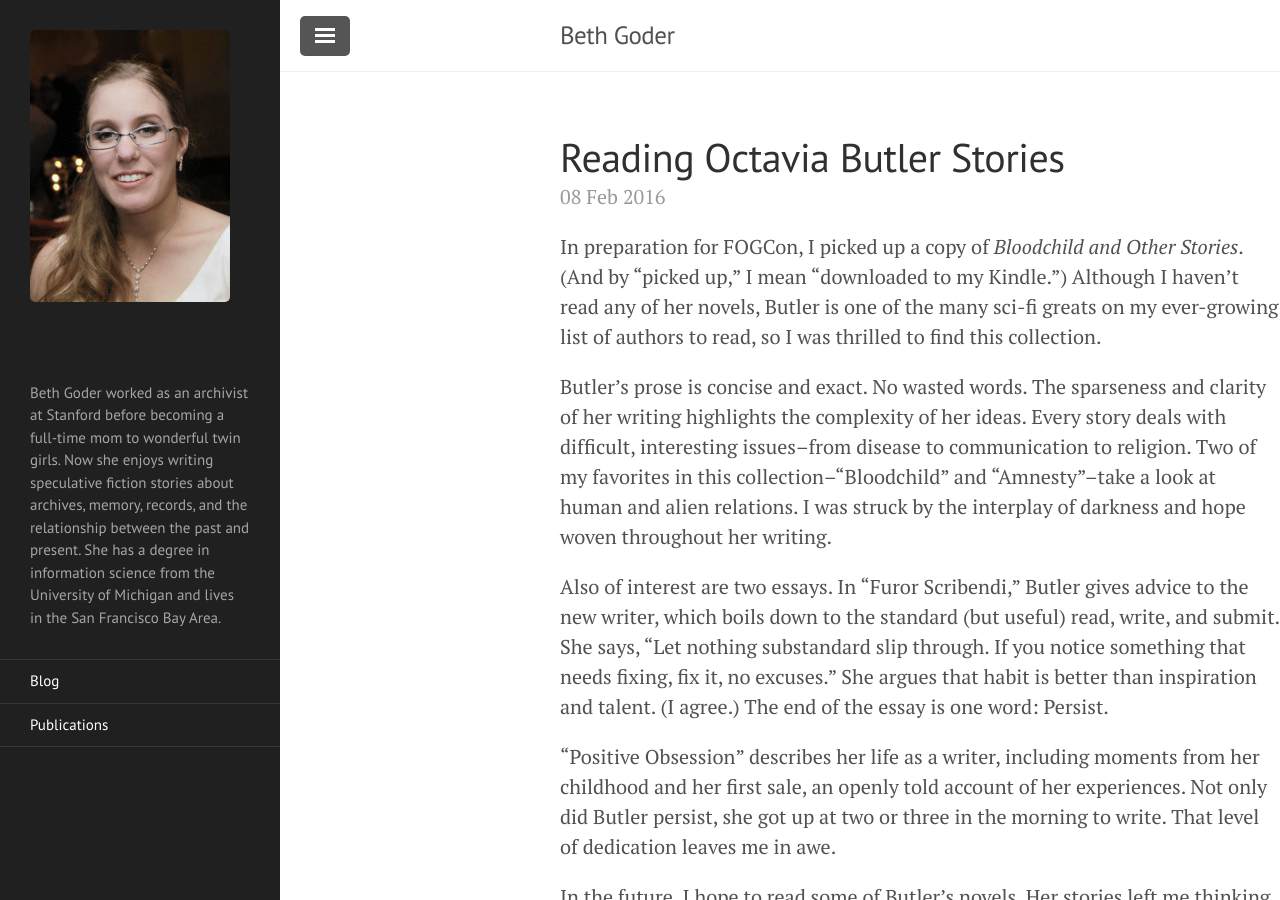
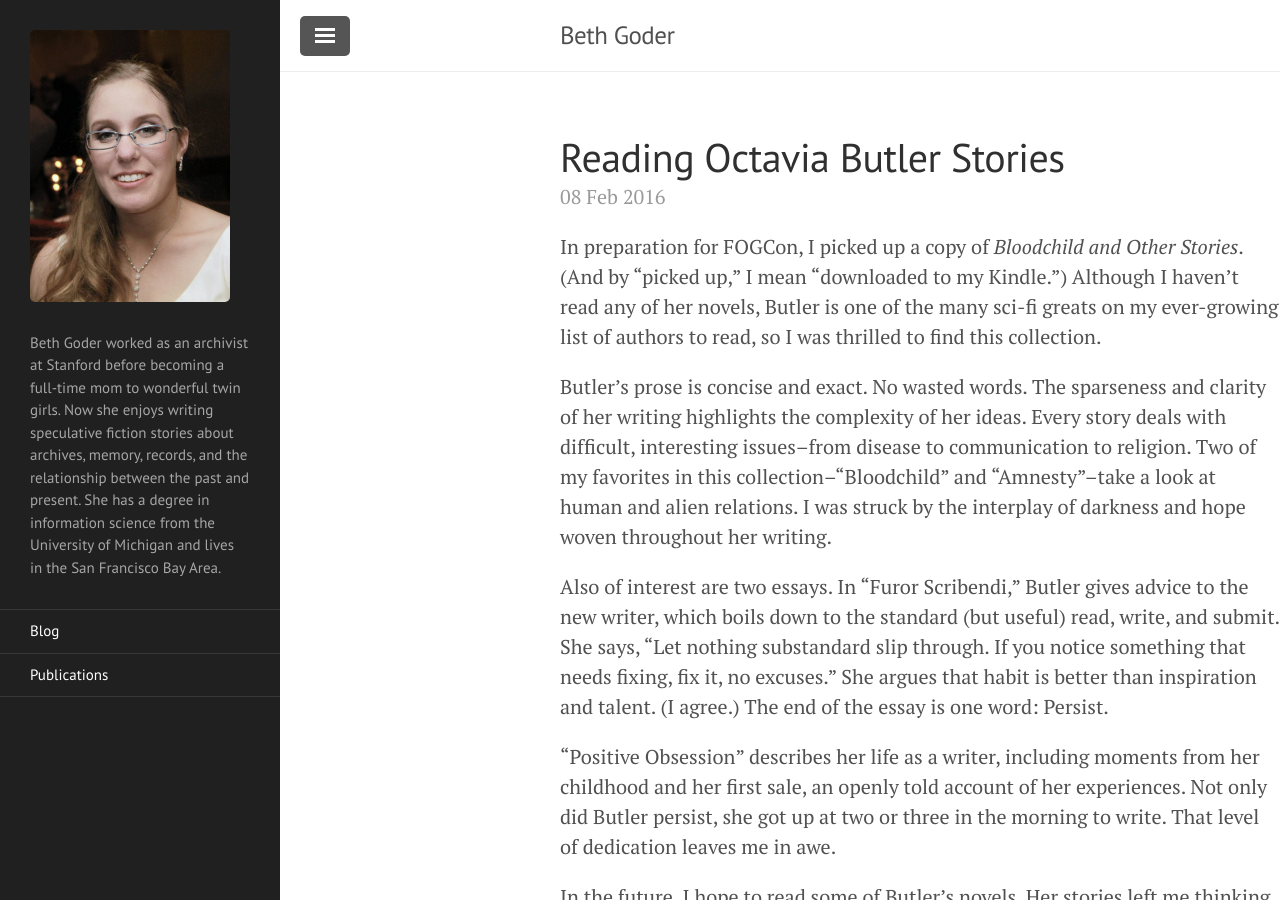
Before and after one commit to BethGoder/BethGoder.github.io, a Jekyll site: the page built from index.html, in a window 1280 px wide and 900 px high. Built offline with Jekyll 4.4.1, drawn with Linux system fonts in a browser that asks for light colours; the list of posts is cut into pages by our own code.

Commit message:
style tweaks

```diff
--- a/_includes/sidebar.html
+++ b/_includes/sidebar.html
@@ -4,7 +4,7 @@
 
 <!-- Toggleable sidebar -->
 <div class="sidebar" id="sidebar">
-  <div class="sidebar-item">
+  <div class="sidebar-item" style="padding-bottom: 0; margin-bottom: -1rem;">
     <img src="/photo.jpg" style="width: 200px; "/>
   </div>
   <div class="sidebar-item">
```
